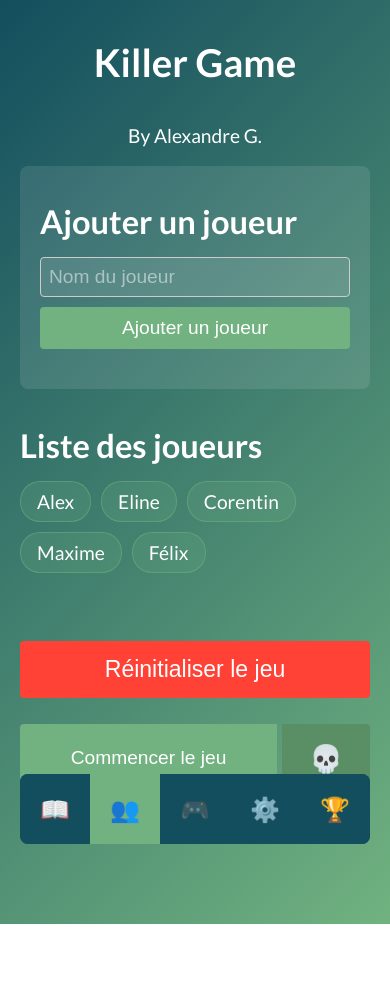
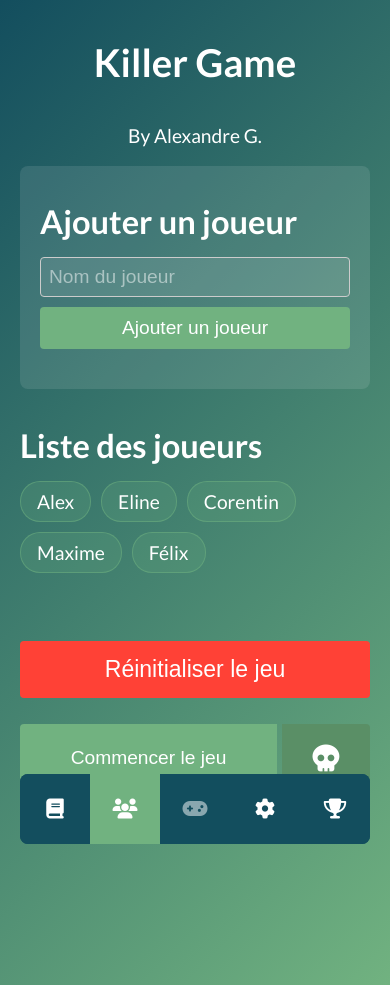
Before and after one commit to AlexandreGaultier/killer-game, a Vue app: page /setup in a window 390 px wide. Before the commit the page ends 924 px from the top, so only its background shows below. Built offline with nearby package versions, Linux system fonts and the light colour scheme.

Commit message:
change emojis for icons and fix nav-rule-page-btn disabled when game starts

```diff
--- a/index.html
+++ b/index.html
@@ -3,6 +3,7 @@
   <head>
     <meta charset="UTF-8" />
     <link rel="icon" type="image/svg+xml" href="/vite.svg" />
+    <link rel="stylesheet" href="https://cdnjs.cloudflare.com/ajax/libs/font-awesome/6.4.0/css/all.min.css">
     <meta name="viewport" content="width=device-width, initial-scale=1.0" />
     <title>Vite + Vue + TS</title>
   </head>
--- a/src/App.vue
+++ b/src/App.vue
@@ -3,7 +3,7 @@
     <nav class="navbar">
       <router-link v-for="item in navItems" :key="item.path" :to="item.path" class="nav-item" :class="{ disabled: item.isDisabled }">
         <span class="nav-text">{{ item.text }}</span>
-        <span class="nav-icon">{{ item.icon }}</span>
+        <i :class="['nav-icon', item.icon]"></i>
       </router-link>
     </nav>
     <router-view></router-view>
@@ -24,11 +24,11 @@ export default defineComponent({
     })
 
     const navItems = computed(() => [
-      { path: '/', text: 'Règles', icon: '📖', isDisabled: gameStore.isGameStarted },
-      { path: '/setup', text: 'Joueurs', icon: '👥', isDisabled: gameStore.isGameStarted },
-      { path: '/game', text: 'Jeu', icon: '🎮', isDisabled: !gameStore.isGameStarted },
-      { path: '/admin', text: 'Admin', icon: '⚙️', isDisabled: false },
-      { path: '/podium', text: 'Podium', icon: '🏆', isDisabled: false },
+      { path: '/', text: 'Règles', icon: 'fas fa-book', isDisabled: false },
+      { path: '/setup', text: 'Joueurs', icon: 'fas fa-users', isDisabled: gameStore.isGameStarted },
+      { path: '/game', text: 'Jeu', icon: 'fas fa-gamepad', isDisabled: !gameStore.isGameStarted },
+      { path: '/admin', text: 'Admin', icon: 'fas fa-cog', isDisabled: false },
+      { path: '/podium', text: 'Podium', icon: 'fas fa-trophy', isDisabled: false },
     ])
 
     return { gameStore, navItems }
@@ -167,7 +167,10 @@ input::placeholder {
   }
 
   .nav-text { display: none; }
-  .nav-icon { display: inline-block; }
+  .nav-icon {
+    display: inline-block;
+    font-size: 20px; /* Ajustez la taille selon vos préférences */
+  }
 
   router-view {
     flex-grow: 1;
--- a/src/views/SetupView.vue
+++ b/src/views/SetupView.vue
@@ -13,10 +13,13 @@
         <button @click="startGame" class="start-button">Commencer le jeu</button>
         <div class="mode-selection">
           <input type="checkbox" id="hardMode" v-model="hardMode">
-          <label for="hardMode" title="Mode difficile">💀</label>
+          <label for="hardMode" title="Mode difficile">
+            <i class="fas fa-skull"></i>
+          </label>
         </div>
       </div>
     </div>
+    <p>Mode difficile : {{ hardMode ? 'Activé' : 'Désactivé' }}</p>
     <!-- <div class="card content-card">
       <h2>Ajouter une mission</h2>
       <MissionInput />
```
